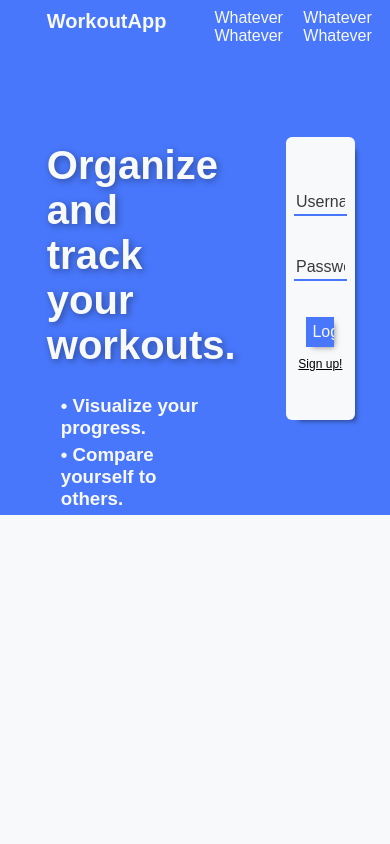
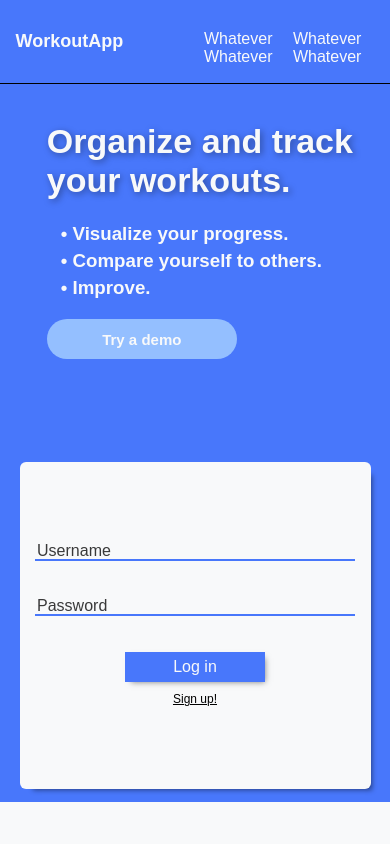
Before and after one commit to JohnEcn/workoutAPP, a PHP site: page / in a window 390 px wide. Run offline with PHP 8.4, Linux system fonts and the light colour scheme.

Commit message:
Added media queries for responsiveness

```diff
--- a/src/Controller/landingPage/userAuthForms.js
+++ b/src/Controller/landingPage/userAuthForms.js
@@ -10,8 +10,8 @@ function signUpForm()
     let signUpForm = "<input type='text' id='username' autocomplete='off' class='authInput' placeholder='Username' name='fname'><br>"+
     "<input type='text' id='email' autocomplete='off' class='authInput'placeholder='Email' name='lname'><br>"+
     "<input type='password' id='password' autocomplete='off' class='authInput' placeholder='Password' name='fname'><br>"+
-    "<input type='password' id='passwordConf' autocomplete='off' class='authInput'placeholder='Confirm Password' name='lname'><br><br></br>"+
-    "<input type='submit' value='Sign Up' id='signUpButt' onclick='signUpRequest();'><span id='signUpText' onclick='logInForm();'>Alreay a user ?</span><span id='errorMessage'></span> ";
+    "<input type='password' id='passwordConf' autocomplete='off' class='authInput'placeholder='Confirm Password' name='lname'><br>"+
+    "<input type='submit' value='Sign Up' id='signUpButt' onclick='signUpRequest();'><span id='signUpText' onclick='logInForm();'>Already a user ?</span><span id='errorMessage'></span> ";
     setTimeout(() => {
         container.innerHTML = signUpForm;
     }, 150);
@@ -25,7 +25,7 @@ function logInForm()
     container.style.transition = "all linear 150ms";
     container.innerHTML = "";
 
-    let logInForm = "<input type='text' id='username' autocomplete='off' class='authInput' placeholder='Username' name='username'><br><br><input type='password' id='password' autocomplete='off' class='authInput' placeholder='Password' name='password'><br><br><input type='submit' value='Log in' id='loginButt' onclick='logInRequest();'><span id='signUpText' onclick='signUpForm();'>Sign up!</span><span id='errorMessage'></span> ";
+    let logInForm = "<input type='text' id='username' autocomplete='off' class='authInput' placeholder='Username' name='username'><br><br><input type='password' id='password' autocomplete='off' class='authInput' placeholder='Password' name='password'><br><input type='submit' value='Log in' id='loginButt' onclick='logInRequest();'><span id='signUpText' onclick='signUpForm();'>Sign up!</span><span id='errorMessage'></span> ";
     setTimeout(() => {
         container.innerHTML = logInForm;
     }, 150);
--- a/src/View/landingPage/css/authContainer.css
+++ b/src/View/landingPage/css/authContainer.css
@@ -53,3 +53,28 @@
   bottom: -20px;
   color: red;
 }
+
+@media screen and (max-width: 810px) {
+  .authInput {
+    width: 90%;
+    height: 15px;
+    font-size: 15px;
+  }
+  #userAuthContainer {
+    margin-top: 6px;
+    padding-top: 10px;
+    padding-bottom: 12px;
+    height: 85% !important;
+    width: 90% !important;
+    max-width: 400px;
+    background-color: var(--secondaryColor);
+
+    display: flex;
+    flex-direction: column;
+    justify-content: center;
+    align-items: center;
+
+    box-shadow: 7px 7px 5px -6px rgba(0, 0, 0, 0.47);
+    border-radius: 6px;
+  }
+}
--- a/src/View/landingPage/css/landingStructure.css
+++ b/src/View/landingPage/css/landingStructure.css
@@ -17,8 +17,8 @@ html {
   grid-template-rows: 5% 56% auto;
 
   font-family: var(--mainFont);
-  width: 100vw;
-  height: 100vh;
+  width: 100%;
+  height: 100%;
 }
 #navBar {
   grid-column-start: 1;
@@ -42,3 +42,10 @@ html {
   grid-row-end: 3;
   background-color: var(--secondaryColor);
 }
+@media screen and (max-width: 600px) {
+  #landingPage {
+    display: grid;
+    grid-template-columns: auto auto;
+    grid-template-rows: 10% 85% auto;
+  }
+}
--- a/src/View/landingPage/css/navBar.css
+++ b/src/View/landingPage/css/navBar.css
@@ -38,3 +38,12 @@
   margin-left: 8px;
   margin-right: 8px;
 }
+@media screen and (max-width: 600px) {
+  #appTitle {
+    padding-left: 4vw;
+    font-size: 18px;
+  }
+  #navBar {
+    border-bottom: 1px solid rgb(0, 0, 0);
+  }
+}
--- a/src/View/landingPage/css/topHorizSection.css
+++ b/src/View/landingPage/css/topHorizSection.css
@@ -60,3 +60,50 @@
 #demoButton:focus {
   outline: none;
 }
+@media screen and (max-width: 600px) {
+  #topHorizSect {
+    flex-direction: column;
+  }
+  #topHorizSect_right {
+    flex: 1 1 45%;
+    width: 100%;
+
+    display: flex;
+    flex-direction: column;
+    justify-content: center;
+    align-items: center;
+  }
+  #demoButton {
+    justify-self: center;
+    margin-top: 15px;
+    margin-left: 0px;
+    width: 190px;
+    height: 40px;
+    border-radius: 25px;
+    border: 0px;
+    background-color: #94bfff;
+    color: var(--secondaryColor);
+    font-size: 15px;
+    font-weight: 600;
+    cursor: pointer;
+  }
+}
+@media screen and (max-width: 810px) {
+  #mainTextContainer {
+    align-self: flex-start;
+    margin-left: 12vw;
+    height: 90%;
+    width: 90%;
+  }
+  #mainTitle {
+    margin-top: 20px;
+    color: var(--secondaryColor);
+    font-size: 34px;
+    text-shadow: 2px 2px 7px rgba(0, 0, 0, 0.37);
+  }
+  .secondaryTitles {
+    color: var(--secondaryColor);
+    margin: 5px;
+    margin-left: 14px;
+  }
+}
--- a/src/View/loadingAnimations/loading.css
+++ b/src/View/loadingAnimations/loading.css
@@ -1,14 +1,16 @@
-#loadingAnimation >img
-{
-    width:50px;
-
+#loadingAnimation > img {
+  width: 50px;
 }
-#loadingAnimation
-{
-    display: inline;
-    position: absolute;
-    bottom: 5%;
-    right:50%;
-    z-index:99;
-    visibility: hidden;
+#loadingAnimation {
+  display: inline;
+  position: absolute;
+  bottom: 5%;
+  right: 50%;
+  z-index: 99;
+  visibility: hidden;
 }
+@media screen and (max-width: 600px) {
+  #loadingAnimation {
+    right: 45%;
+  }
+}
```
